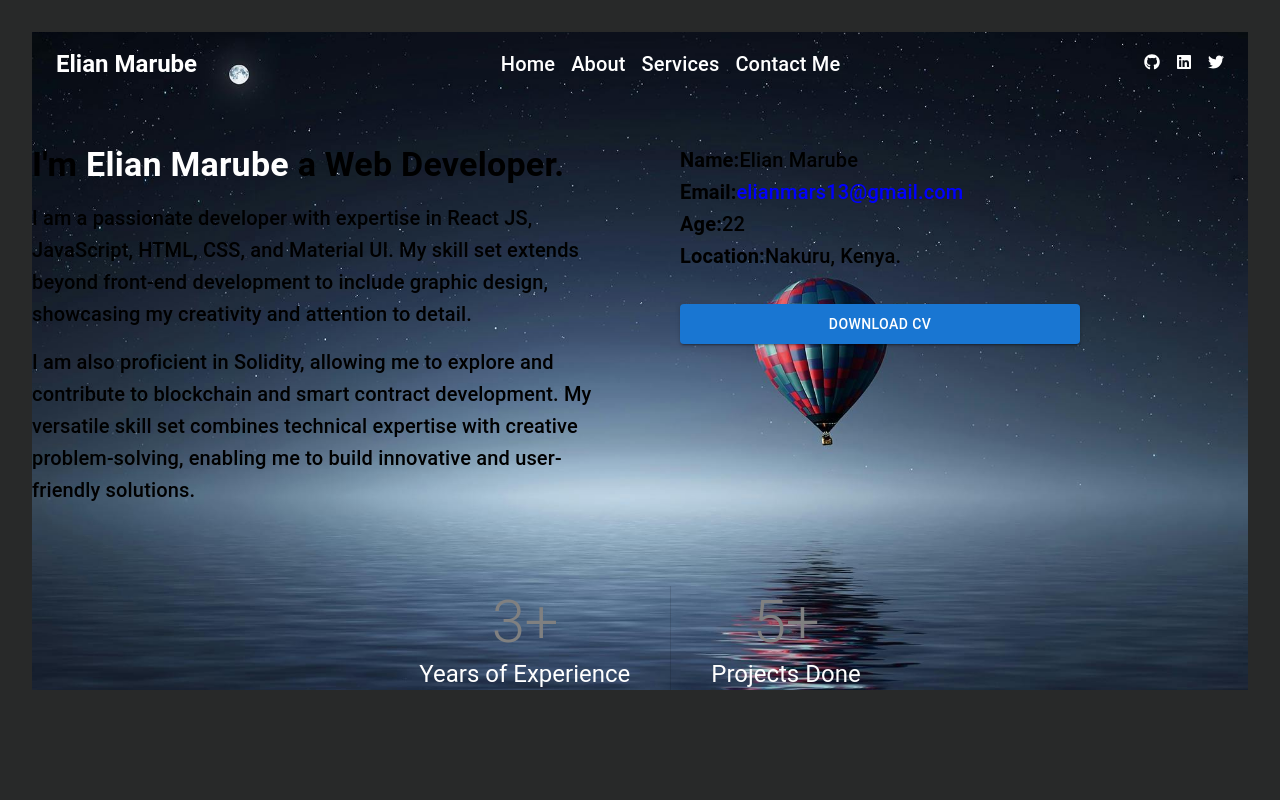
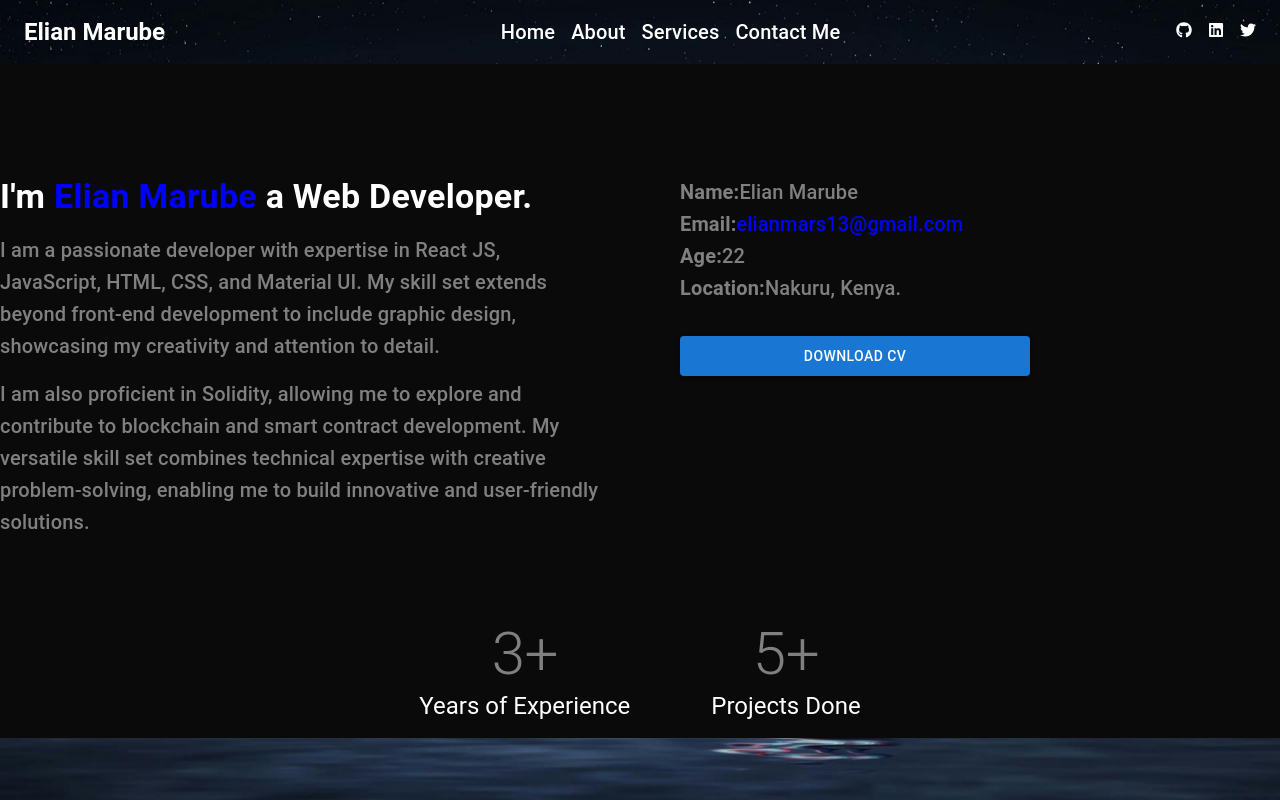
Before and after one commit to Elian-hub/portfolio, a React (Vite) app: page /about in a window 1280 px wide. Built offline with nearby package versions, Linux system fonts and the light colour scheme.

Commit message:
overflow fixed

```diff
--- a/src/App.css
+++ b/src/App.css
@@ -1,42 +1,16 @@
+html,
+body {
+  height: 100%;
+  width: 100%;
+  margin: 0;
+  padding: 0;
+  overflow-x: hidden;
+}
+
 #root {
-  max-width: 1280px;
-  margin: 0 auto;
-  padding: 2rem;
+  height: 100%;
+  width: 100%;
+  display: flex;
+  flex-direction: column;
   text-align: center;
 }
-
-.logo {
-  height: 6em;
-  padding: 1.5em;
-  will-change: filter;
-  transition: filter 300ms;
-}
-.logo:hover {
-  filter: drop-shadow(0 0 2em #646cffaa);
-}
-.logo.react:hover {
-  filter: drop-shadow(0 0 2em #61dafbaa);
-}
-
-@keyframes logo-spin {
-  from {
-    transform: rotate(0deg);
-  }
-  to {
-    transform: rotate(360deg);
-  }
-}
-
-@media (prefers-reduced-motion: no-preference) {
-  a:nth-of-type(2) .logo {
-    animation: logo-spin infinite 20s linear;
-  }
-}
-
-.card {
-  padding: 2em;
-}
-
-.read-the-docs {
-  color: #888;
-}
--- a/src/App.jsx
+++ b/src/App.jsx
@@ -48,14 +48,17 @@ function App() {
       maxWidth={false}
       disableGutters
       sx={{
-        //width: '100vw',
-        //height: '100vh',
+        minHeight: '100vh',
         backgroundImage: `url(${bg3})`,
         backgroundSize: 'cover',
         backgroundPosition: 'center',
         backgroundRepeat: 'no-repeat',
+        backgroundAttachment: 'fixed',
+        display: 'flex',
+        flexDirection: 'column',
         margin: 0,
         padding: 0,
+        overflowY: 'auto',
       }}
     >
       <div>
--- a/src/Components/AboutMe/About.jsx
+++ b/src/Components/AboutMe/About.jsx
@@ -12,30 +12,48 @@ const About = () => {
   const cvUrl = './assets/Elian CV.pdf';
   const email = 'elianmars13@gmail.com';
   return (
+    <Box
+      margin={0}
+      sx={{
+        backgroundColor: 'rgba(10, 10, 10, 1)',
+        width: '100%',
+        margin: '0',
+      }}
+    >
+      <Box sx={{ paddingTop: '5%' }}>
         <Grid2 container spacing={10} mt={2}>
           <Grid2 item size={{ xs: 12, md: 6 }}>
             <Typography
               variant='h4'
-          style={{ textAlign: 'left' }}
+              style={{ textAlign: 'left', color: 'white' }}
               sx={{ mt: 4, fontWeight: 'bold' }}
             >
               I&apos;m{' '}
-          <span style={{ color: 'white', fontWeight: 'bold' }}>
+              <span style={{ color: 'blue', fontWeight: 'bold' }}>
                 Elian Marube
               </span>{' '}
               a Web Developer.
             </Typography>
-        <Typography variant='h6' style={{ textAlign: 'left' }} sx={{ mt: 2 }}>
-          I am a passionate developer with expertise in React JS, JavaScript,
-          HTML, CSS, and Material UI. My skill set extends beyond front-end
-          development to include graphic design, showcasing my creativity and
-          attention to detail.
+            <Typography
+              variant='h6'
+              style={{ textAlign: 'left', color: 'grey' }}
+              sx={{ mt: 2 }}
+            >
+              I am a passionate developer with expertise in React JS,
+              JavaScript, HTML, CSS, and Material UI. My skill set extends
+              beyond front-end development to include graphic design, showcasing
+              my creativity and attention to detail.
             </Typography>
-        <Typography variant='h6' style={{ textAlign: 'left' }} sx={{ mt: 2 }}>
+            <Typography
+              variant='h6'
+              style={{ textAlign: 'left', color: 'grey' }}
+              sx={{ mt: 2 }}
+            >
               I am also proficient in Solidity, allowing me to explore and
-          contribute to blockchain and smart contract development. My versatile
-          skill set combines technical expertise with creative problem-solving,
-          enabling me to build innovative and user-friendly solutions.
+              contribute to blockchain and smart contract development. My
+              versatile skill set combines technical expertise with creative
+              problem-solving, enabling me to build innovative and user-friendly
+              solutions.
             </Typography>
           </Grid2>
           <Grid2
@@ -45,7 +63,7 @@ const About = () => {
             gap={4}
             mt={4}
           >
-        <Box style={{ textAlign: 'left' }}>
+            <Box style={{ textAlign: 'left', color: 'grey' }}>
               <Typography variant='h6'>
                 <strong>Name:</strong>Elian Marube
               </Typography>
@@ -69,7 +87,7 @@ const About = () => {
                 sx={{
                   color: 'white',
                   height: '40px',
-              width: '400px',
+                  width: '350px',
                   display: 'flex',
                 }}
               >
@@ -87,6 +105,7 @@ const About = () => {
               justifyContent: 'center',
               alignItems: 'center',
               mx: 'auto',
+              mb: 2,
             }}
           >
             <Box>
@@ -111,6 +130,8 @@ const About = () => {
             </Box>
           </Stack>
         </Grid2>
+      </Box>
+    </Box>
   );
 };
 
--- a/src/Components/Contact/Contact.jsx
+++ b/src/Components/Contact/Contact.jsx
@@ -58,12 +58,10 @@ const Contact = () => {
         backgroundColor: 'rgba(10, 10, 10, 1)',
         width: '100%',
         margin: '0',
+        pt: 4,
       }}
     >
-      <Typography
-        variant='h4'
-        sx={{ color: 'white', fontWeight: 'bold', mt: 4 }}
-      >
+      <Typography variant='h4' sx={{ color: 'white', fontWeight: 'bold' }}>
         Get In Touch
       </Typography>
       <Grid2 container spacing={2}>
--- a/src/Components/Header/Header.jsx
+++ b/src/Components/Header/Header.jsx
@@ -78,7 +78,7 @@ const Header = () => {
                 color='white'
                 sx={{
                   '&:hover': {
-                    color: 'black',
+                    color: 'grey',
                     cursor: 'pointer',
                   },
                 }}
--- a/src/Components/Intro/Intro.jsx
+++ b/src/Components/Intro/Intro.jsx
@@ -1,4 +1,3 @@
-//import React from 'react';
 import { useTypewriter } from 'react-simple-typewriter';
 import { Box, Typography } from '@mui/material';
 
--- a/src/Components/Services/Services.jsx
+++ b/src/Components/Services/Services.jsx
@@ -12,10 +12,18 @@ import {
 
 const Services = () => {
   return (
-    <Box>
-      <Grid2 container spacing={4} mt={4}>
+    <Box
+      margin={0}
+      sx={{
+        backgroundColor: 'rgba(10, 10, 10, 1)',
+        width: '100%',
+        margin: '0',
+      }}
+    >
+      <Box sx={{ paddingTop: '5%' }}>
+        <Grid2 container spacing={4} justifyContent='center'>
           <Grid2 item xs={12} sm={6} md={4}>
-          <Card sx={{ width: 400, height: 500 }}>
+            <Card sx={{ width: 350, height: 500 }}>
               <CardMedia
                 component='img'
                 image='./assets/images/img1.jpg'
@@ -44,7 +52,7 @@ const Services = () => {
             </Card>
           </Grid2>
           <Grid2 item xs={12} sm={6} md={4}>
-          <Card sx={{ width: 400, height: 500 }}>
+            <Card sx={{ width: 350, height: 500 }}>
               <CardMedia
                 component='img'
                 image='./assets/images/img2.jpg'
@@ -73,7 +81,7 @@ const Services = () => {
             </Card>
           </Grid2>
           <Grid2 item xs={12} sm={6} md={4}>
-          <Card sx={{ width: 400, height: 500 }}>
+            <Card sx={{ width: 350, height: 500 }}>
               <CardMedia
                 component='img'
                 image='./assets/images/img3.jpeg'
@@ -83,8 +91,8 @@ const Services = () => {
                 <Typography variant='h4'>Smart Contract Development</Typography>
                 <Typography variant='p'>
                   Lorem ipsum dolor sit amet consectetur adipisicing elit. Iure
-                quas blanditiis, molestias libero ea vel minima delectus dolore
-                suscipit enim?
+                  quas blanditiis, molestias libero ea vel minima delectus
+                  dolore suscipit enim?
                 </Typography>
               </CardContent>
               <CardActions>
@@ -102,6 +110,7 @@ const Services = () => {
           </Grid2>
         </Grid2>
       </Box>
+    </Box>
   );
 };
 
--- a/src/index.css
+++ b/src/index.css
@@ -1,7 +1,6 @@
 body {
   margin: 0;
   place-items: center;
-  /* overflow: hidden; */
   min-width: 320px;
   min-height: 100vh;
 }
```
Lines whose indentation alone changed are shown as unchanged.
